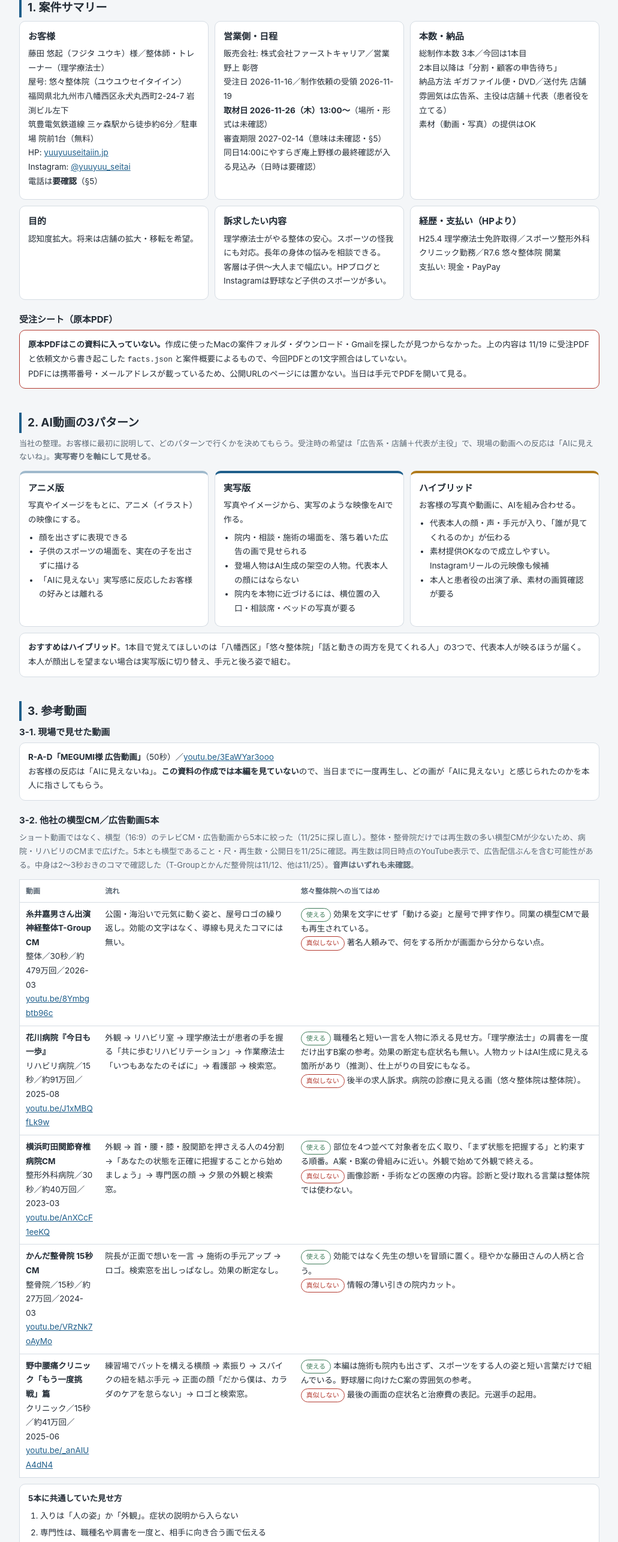
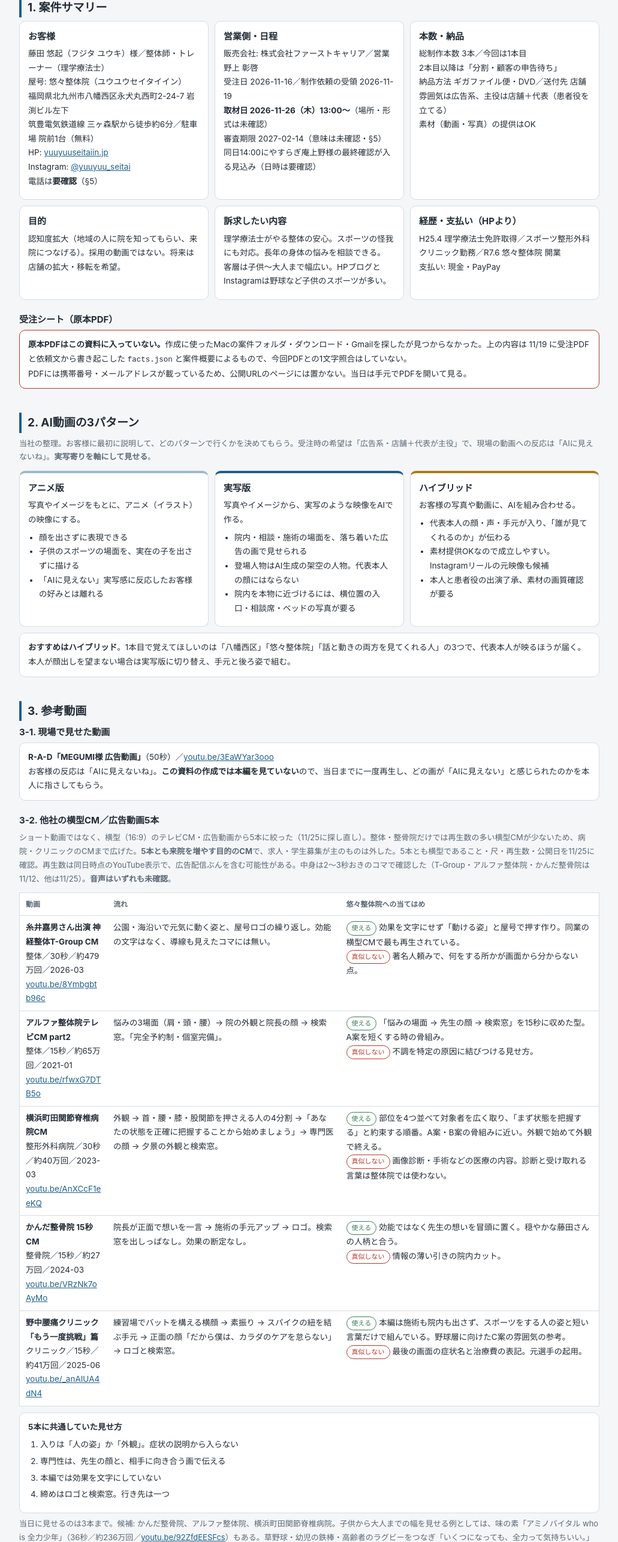
Before and after one commit to hoshizaemonn/yuuyuu-seitai-direction, a plain HTML site: page index.html in a window 1280 px wide. Shown: the part 229-2800 px from the top of the page at 60% size, without its empty margins (124-1155 px from the left). Drawn offline with Linux system fonts and the light colour scheme.

Commit message:
集客目的の横型CM5本に入れ替え（v4）

```diff
--- a/index.html
+++ b/index.html
@@ -46,7 +46,7 @@ footer{margin-top:40px;color:var(--mute);font-size:12px}
 <body>
 <div class="wrap">
 <header>
-<p class="eyebrow">AI動画 ／ 社内限定・クライアント送付不可 ／ 2026-11-25 v3（参考動画を横型CM5本に絞り直し）</p>
+<p class="eyebrow">AI動画 ／ 社内限定・クライアント送付不可 ／ 2026-11-25 v4（参考動画を集客目的の横型CM5本に）</p>
 <h1>悠々整体院 ディレクション資料</h1>
 <p class="lead">取材（ディレクション）11/26（木）13:00〜。AI動画は全3本、今回は1本目（2本目以降はお客様の申告待ち）。販売会社は株式会社ファーストキャリア。先に潰す確認事項、参考動画、1本目の方向性3案をまとめた。台本ではなく、当日の反応を取るための材料。</p>
 </header>
@@ -56,7 +56,7 @@ footer{margin-top:40px;color:var(--mute);font-size:12px}
 <div class="card"><h3>お客様</h3><p>藤田 悠起（フジタ ユウキ）様／整体師・トレーナー（理学療法士）<br>屋号: 悠々整体院（ユウユウセイタイイン）<br>福岡県北九州市八幡西区永犬丸西町2-24-7 岩渕ビル左下<br>筑豊電気鉄道線 三ヶ森駅から徒歩約6分／駐車場 院前1台（無料）<br>HP: <a href="https://yuuyuuseitaiin.jp/" target="_blank" rel="noopener">yuuyuuseitaiin.jp</a><br>Instagram: <a href="https://www.instagram.com/yuuyuu_seitai" target="_blank" rel="noopener">@yuuyuu_seitai</a><br>電話は<b>要確認</b>（§5）</p></div>
 <div class="card"><h3>営業側・日程</h3><p>販売会社: 株式会社ファーストキャリア／営業 野上 彰啓<br>受注日 2026-11-16／制作依頼の受領 2026-11-19<br><b>取材日 2026-11-26（木）13:00〜</b>（場所・形式は未確認）<br>審査期限 2027-02-14（意味は未確認・§5）<br>同日14:00にやすらぎ庵上野様の最終確認が入る見込み（日時は要確認）</p></div>
 <div class="card"><h3>本数・納品</h3><p>総制作本数 3本／今回は1本目<br>2本目以降は「分割・顧客の申告待ち」<br>納品方法 ギガファイル便・DVD／送付先 店舗<br>雰囲気は広告系、主役は店舗＋代表（患者役を立てる）<br>素材（動画・写真）の提供はOK</p></div>
-<div class="card"><h3>目的</h3><p>認知度拡大。将来は店舗の拡大・移転を希望。</p></div>
+<div class="card"><h3>目的</h3><p>認知度拡大（地域の人に院を知ってもらい、来院につなげる）。採用の動画ではない。将来は店舗の拡大・移転を希望。</p></div>
 <div class="card"><h3>訴求したい内容</h3><p>理学療法士がやる整体の安心。スポーツの怪我にも対応。長年の身体の悩みを相談できる。<br>客層は子供〜大人まで幅広い。HPブログとInstagramは野球など子供のスポーツが多い。</p></div>
 <div class="card"><h3>経歴・支払い（HPより）</h3><p>H25.4 理学療法士免許取得／スポーツ整形外科クリニック勤務／R7.6 悠々整体院 開業<br>支払い: 現金・PayPay</p></div>
 </div>
@@ -107,11 +107,11 @@ PDFには携帯番号・メールアドレスが載っているため、公開UR
 </div>
 
 <h3 style="margin-top:20px">3-2. 他社の横型CM／広告動画5本</h3>
-<p class="note">ショート動画ではなく、横型（16:9）のテレビCM・広告動画から5本に絞った（11/25に探し直し）。整体・整骨院だけでは再生数の多い横型CMが少ないため、病院・リハビリのCMまで広げた。5本とも横型であること・尺・再生数・公開日を11/25に確認。再生数は同日時点のYouTube表示で、広告配信ぶんを含む可能性がある。中身は2〜3秒おきのコマで確認した（T-Groupとかんだ整骨院は11/12、他は11/25）。<b>音声はいずれも未確認</b>。</p>
+<p class="note">ショート動画ではなく、横型（16:9）のテレビCM・広告動画から5本に絞った（11/25に探し直し）。整体・整骨院だけでは再生数の多い横型CMが少ないため、病院・クリニックのCMまで広げた。<b>5本とも来院を増やす目的のCM</b>で、求人・学生募集が主のものは外した。5本とも横型であること・尺・再生数・公開日を11/25に確認。再生数は同日時点のYouTube表示で、広告配信ぶんを含む可能性がある。中身は2〜3秒おきのコマで確認した（T-Group・アルファ整体院・かんだ整骨院は11/12、他は11/25）。<b>音声はいずれも未確認</b>。</p>
 <div class="tblwrap"><table>
 <tr><th>動画</th><th>流れ</th><th>悠々整体院への当てはめ</th></tr>
 <tr><td><b>糸井嘉男さん出演 神経整体T-Group CM</b><br>整体／30秒／約479万回／2026-03<br><a href="https://www.youtube.com/watch?v=8Ymbgbtb96c" target="_blank" rel="noopener">youtu.be/8Ymbgbtb96c</a></td><td>公園・海沿いで元気に動く姿と、屋号ロゴの繰り返し。効能の文字はなく、導線も見えたコマには無い。</td><td><span class="tag t-ok">使える</span>効果を文字にせず「動ける姿」と屋号で押す作り。同業の横型CMで最も再生されている。<br><span class="tag t-ng">真似しない</span>著名人頼みで、何をする所かが画面から分からない点。</td></tr>
-<tr><td><b>花川病院『今日も一歩』</b><br>リハビリ病院／15秒／約91万回／2025-08<br><a href="https://www.youtube.com/watch?v=J1xMBQfLk9w" target="_blank" rel="noopener">youtu.be/J1xMBQfLk9w</a></td><td>外観 → リハビリ室 → 理学療法士が患者の手を握る「共に歩むリハビリテーション」→ 作業療法士「いつもあなたのそばに」→ 看護部 → 検索窓。</td><td><span class="tag t-ok">使える</span>職種名と短い一言を人物に添える見せ方。「理学療法士」の肩書を一度だけ出すB案の参考。効果の断定も症状名も無い。人物カットはAI生成に見える箇所があり（推測）、仕上がりの目安にもなる。<br><span class="tag t-ng">真似しない</span>後半の求人訴求。病院の診療に見える画（悠々整体院は整体院）。</td></tr>
+<tr><td><b>アルファ整体院テレビCM part2</b><br>整体／15秒／約65万回／2021-01<br><a href="https://www.youtube.com/watch?v=rfwxG7DTB5o" target="_blank" rel="noopener">youtu.be/rfwxG7DTB5o</a></td><td>悩みの3場面（肩・頭・腰）→ 院の外観と院長の顔 → 検索窓。「完全予約制・個室完備」。</td><td><span class="tag t-ok">使える</span>「悩みの場面 → 先生の顔 → 検索窓」を15秒に収めた型。A案を短くする時の骨組み。<br><span class="tag t-ng">真似しない</span>不調を特定の原因に結びつける見せ方。</td></tr>
 <tr><td><b>横浜町田関節脊椎病院CM</b><br>整形外科病院／30秒／約40万回／2023-03<br><a href="https://www.youtube.com/watch?v=AnXCcF1eeKQ" target="_blank" rel="noopener">youtu.be/AnXCcF1eeKQ</a></td><td>外観 → 首・腰・膝・股関節を押さえる人の4分割 →「あなたの状態を正確に把握することから始めましょう」→ 専門医の顔 → 夕景の外観と検索窓。</td><td><span class="tag t-ok">使える</span>部位を4つ並べて対象者を広く取り、「まず状態を把握する」と約束する順番。A案・B案の骨組みに近い。外観で始めて外観で終える。<br><span class="tag t-ng">真似しない</span>画像診断・手術などの医療の内容。診断と受け取れる言葉は整体院では使わない。</td></tr>
 <tr><td><b>かんだ整骨院 15秒CM</b><br>整骨院／15秒／約27万回／2024-03<br><a href="https://www.youtube.com/watch?v=VRzNk7oAyMo" target="_blank" rel="noopener">youtu.be/VRzNk7oAyMo</a></td><td>院長が正面で想いを一言 → 施術の手元アップ → ロゴ。検索窓を出しっぱなし。効果の断定なし。</td><td><span class="tag t-ok">使える</span>効能ではなく先生の想いを冒頭に置く。穏やかな藤田さんの人柄と合う。<br><span class="tag t-ng">真似しない</span>情報の薄い引きの院内カット。</td></tr>
 <tr><td><b>野中腰痛クリニック「もう一度挑戦」篇</b><br>クリニック／15秒／約41万回／2025-06<br><a href="https://www.youtube.com/watch?v=_anAIUA4dN4" target="_blank" rel="noopener">youtu.be/_anAIUA4dN4</a></td><td>練習場でバットを構える横顔 → 素振り → スパイクの紐を結ぶ手元 → 正面の顔「だから僕は、カラダのケアを怠らない」→ ロゴと検索窓。</td><td><span class="tag t-ok">使える</span>本編は施術も院内も出さず、スポーツをする人の姿と短い言葉だけで組んでいる。野球層に向けたC案の雰囲気の参考。<br><span class="tag t-ng">真似しない</span>最後の画面の症状名と治療費の表記。元選手の起用。</td></tr>
@@ -120,12 +120,12 @@ PDFには携帯番号・メールアドレスが載っているため、公開UR
 <b>5本に共通していた見せ方</b>
 <ol class="q">
 <li>入りは「人の姿」か「外観」。症状の説明から入らない</li>
-<li>専門性は、職種名や肩書を一度と、相手に向き合う画で伝える</li>
+<li>専門性は、先生の顔と、相手に向き合う画で伝える</li>
 <li>本編では効果を文字にしていない</li>
 <li>締めはロゴと検索窓。行き先は一つ</li>
 </ol>
 </div>
-<p class="note" style="margin-top:6px">当日に見せるのは3本まで。候補: かんだ整骨院、花川病院、横浜町田関節脊椎病院。子供から大人までの幅を見せる例としては、味の素「アミノバイタル who is 全力少年」（36秒／約236万回／<a href="https://www.youtube.com/watch?v=92ZfdEESFcs" target="_blank" rel="noopener">youtu.be/92ZfdEESFcs</a>）もある。草野球・幼児の鉄棒・高齢者のラグビーをつなぎ「いくつになっても、全力って気持ちいい。」で締める。これまでに調べた他の候補（ショート15本、整体院のプロモーション動画6本ほか）は案件フォルダに記録がある。</p>
+<p class="note" style="margin-top:6px">当日に見せるのは3本まで。候補: かんだ整骨院、アルファ整体院、横浜町田関節脊椎病院。子供から大人までの幅を見せる例としては、味の素「アミノバイタル who is 全力少年」（36秒／約236万回／<a href="https://www.youtube.com/watch?v=92ZfdEESFcs" target="_blank" rel="noopener">youtu.be/92ZfdEESFcs</a>）もある。草野球・幼児の鉄棒・高齢者のラグビーをつなぎ「いくつになっても、全力って気持ちいい。」で締める。これまでに調べた他の候補（ショート15本、整体院のプロモーション動画6本ほか）は案件フォルダに記録がある。</p>
 
 <h3 style="margin-top:20px">3-3. 同業種（整体・鍼灸）の当社の完成動画</h3>
 <p class="note">必要に応じて「こんな雰囲気」で見せる。今回は内容を見直していない（タイトル・ジャンルは完成動画一覧から）。</p>
@@ -269,7 +269,7 @@ HPのメニューには「日常の不調を根本改善します」「根本か
 <div class="tblwrap"><table>
 <tr><th>見せたもの</th><th>反応・好きな点</th><th>違う点</th><th>決まったこと</th></tr>
 <tr><td>現場で見せた動画（R-A-D）</td><td>&nbsp;</td><td>&nbsp;</td><td>&nbsp;</td></tr>
-<tr><td>他社CM（かんだ整骨院／花川病院／横浜町田）</td><td>&nbsp;</td><td>&nbsp;</td><td>&nbsp;</td></tr>
+<tr><td>他社CM（かんだ整骨院／アルファ整体院／横浜町田）</td><td>&nbsp;</td><td>&nbsp;</td><td>&nbsp;</td></tr>
 <tr><td>当社の完成動画</td><td>&nbsp;</td><td>&nbsp;</td><td>&nbsp;</td></tr>
 <tr><td>A　立ち上がる時、また腰が気になる。</td><td>&nbsp;</td><td>&nbsp;</td><td>&nbsp;</td></tr>
 <tr><td>B　理学療法士は、最初にどこを見る？</td><td>&nbsp;</td><td>&nbsp;</td><td>&nbsp;</td></tr>
```
